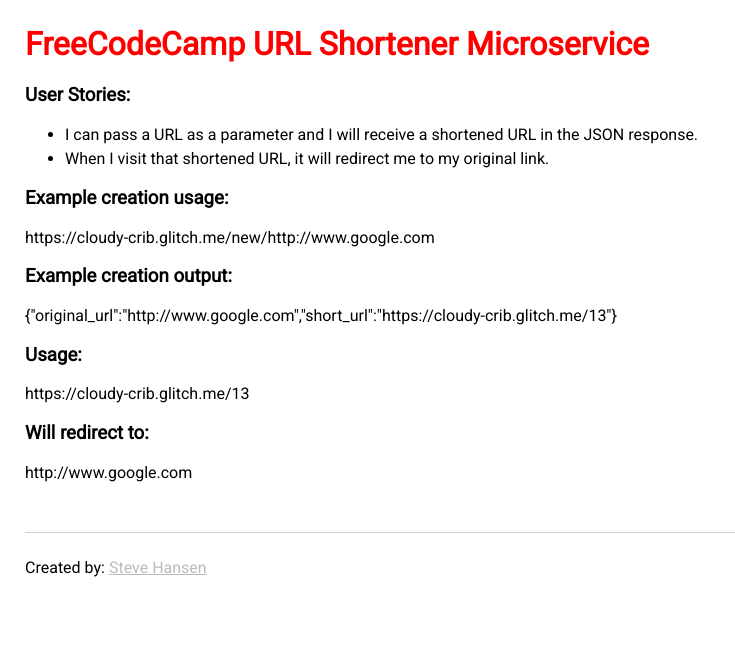
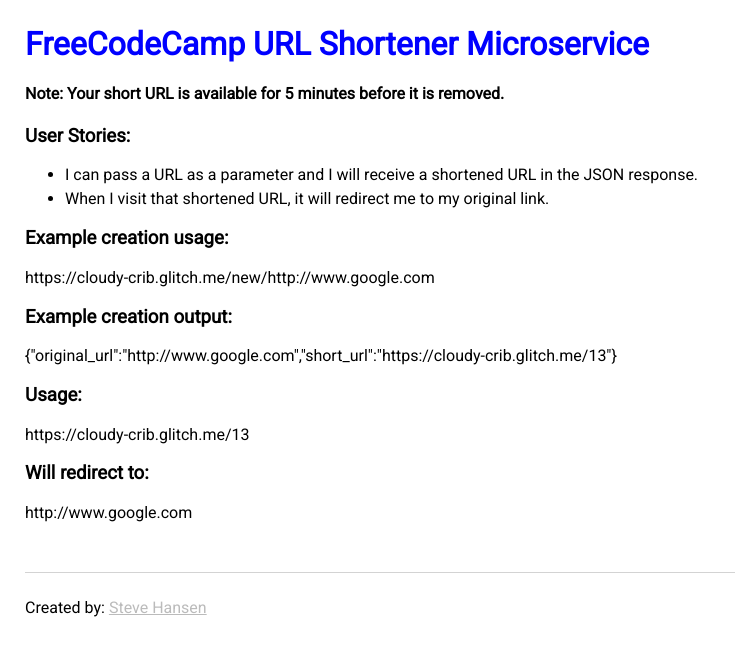
Before and after one commit to stevebhansen/url-shortener-microservice, a website: page views/index.html in a window 1280 px wide. Shown: the whole page, without its empty margins (0-735 px from the left). Drawn offline with nearby package versions, Linux system fonts and the light colour scheme; no server answers.

Commit message:
Checkpoint

```diff
--- a/public/style.css
+++ b/public/style.css
@@ -15,7 +15,7 @@
 
 h1 {
   font-weight: bold;
-  color: red;
+  color: blue;
 }
 
 .bold {
--- a/views/index.html
+++ b/views/index.html
@@ -24,7 +24,9 @@
       <h1>
         FreeCodeCamp URL Shortener Microservice
       </h1>
-
+      <h4>
+        Note: Your short URL is available for 5 minutes before it is removed.
+      </h4>
     </header>
 
     <main>
```
